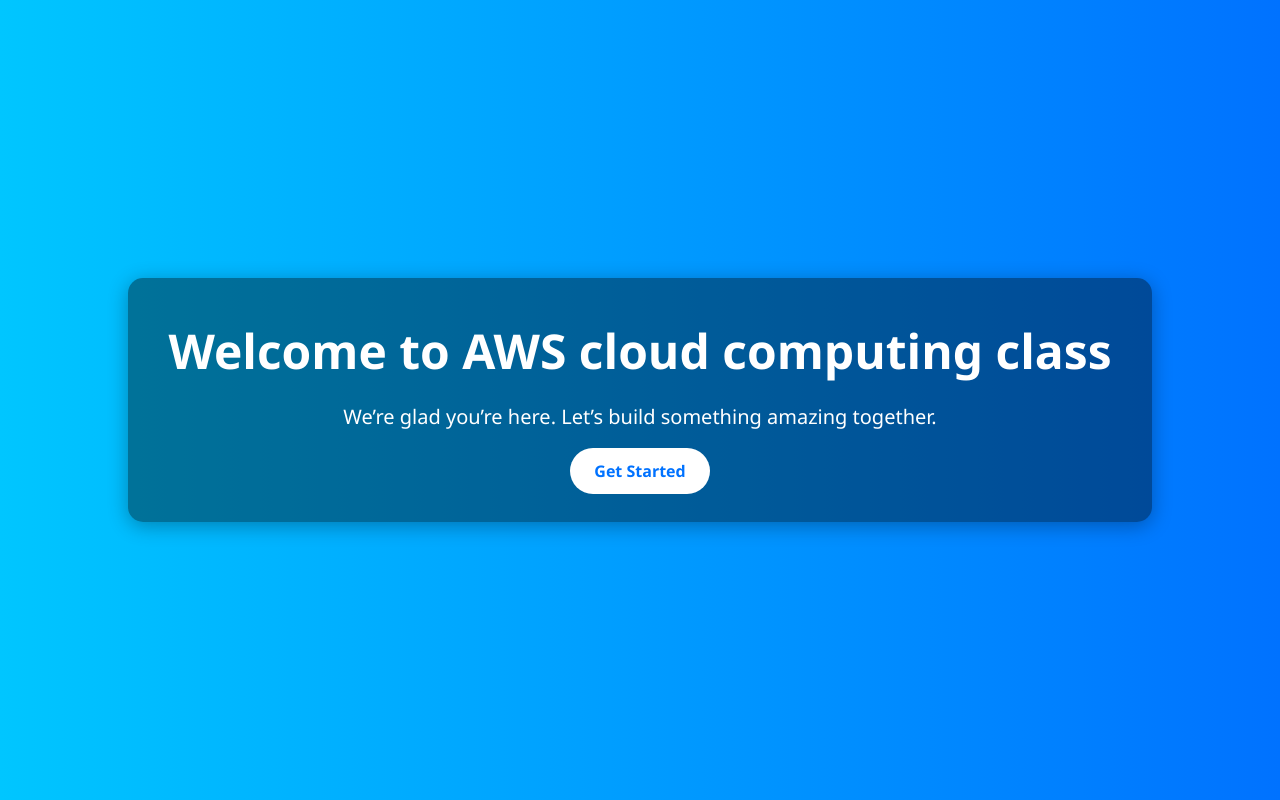
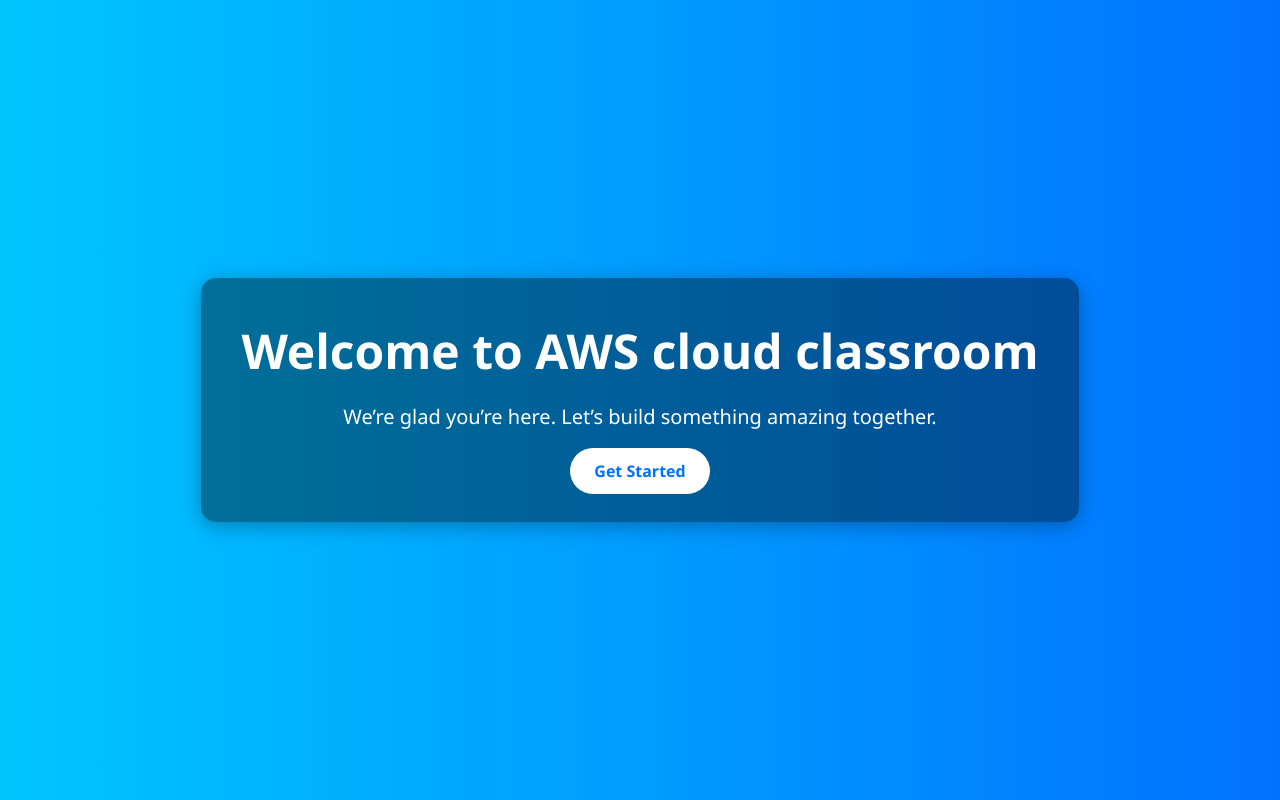
Before and after one commit to HackerBoyShekhar/deveops, a plain HTML site: page index.html in a window 1280 px wide. Drawn offline with Linux system fonts and the light colour scheme.

Commit message:
Update index.html

```diff
--- a/index.html
+++ b/index.html
@@ -56,7 +56,7 @@
 </head>
 <body>
   <div class="welcome-box">
-    <h1>Welcome to AWS cloud computing class</h1>
+    <h1>Welcome to AWS cloud classroom</h1>
     <p>We’re glad you’re here. Let’s build something amazing together.</p>
     <a href="#" class="button">Get Started</a>
   </div>
```
